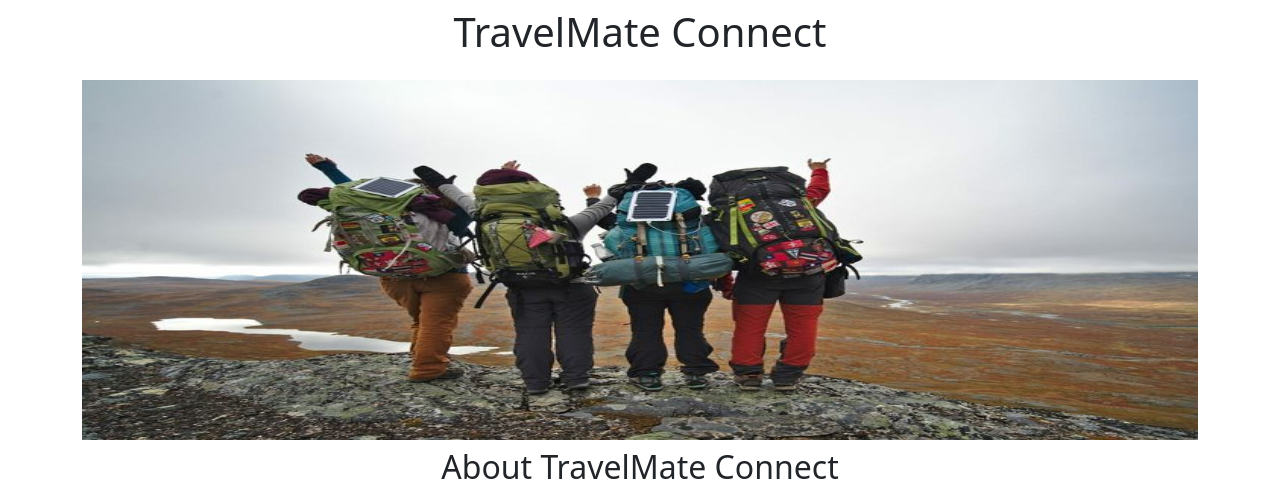
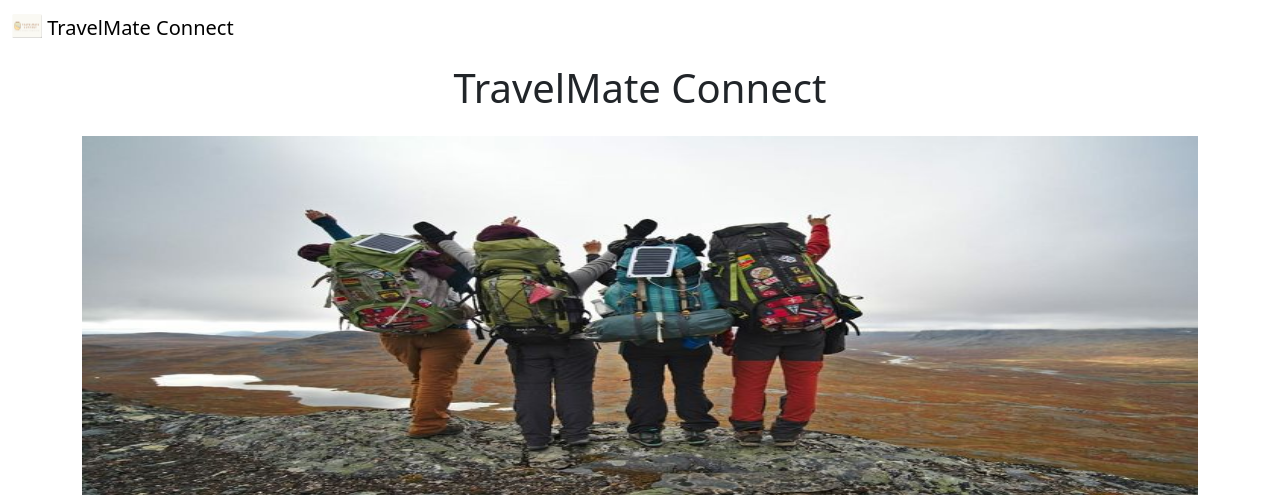
Before and after one commit to nadiaMahfoud/ConnectMate, a Flask app: page / in a window 1280 px wide. Shown: the top 495 px of the page. Run offline with Flask 2, Linux system fonts and the light colour scheme.

Commit message:
nav.html file added

```diff
--- a/templates/home.html
+++ b/templates/home.html
@@ -14,6 +14,7 @@
   </style>
   </head>
   <body>
+    {% include 'nav.html' %}
     <div class="container">
       <h1 class="text-center mt-2 mb-4">  TravelMate Connect </h1>
         <img class="img-fluid" id="banner" src="https://3c499112-76f3-4e6a-adbf-2bec711756c2-00-1faq3b1daq8ie.spock.replit.dev/static/b2.jpg" height="320">
--- /dev/null
+++ b/templates/nav.html
@@ -0,0 +1,8 @@
+<nav class="navbar">
+  <div class="container-fluid">
+    <a class="navbar-brand" href="#">
+      <img src="/static/logo.PNG" alt="Logo" width="30" height="24" class="d-inline-block align-text-top">
+      TravelMate Connect
+    </a>
+  </div>
+</nav>
```
Also changed, not shown: static/logo.PNG (added).
